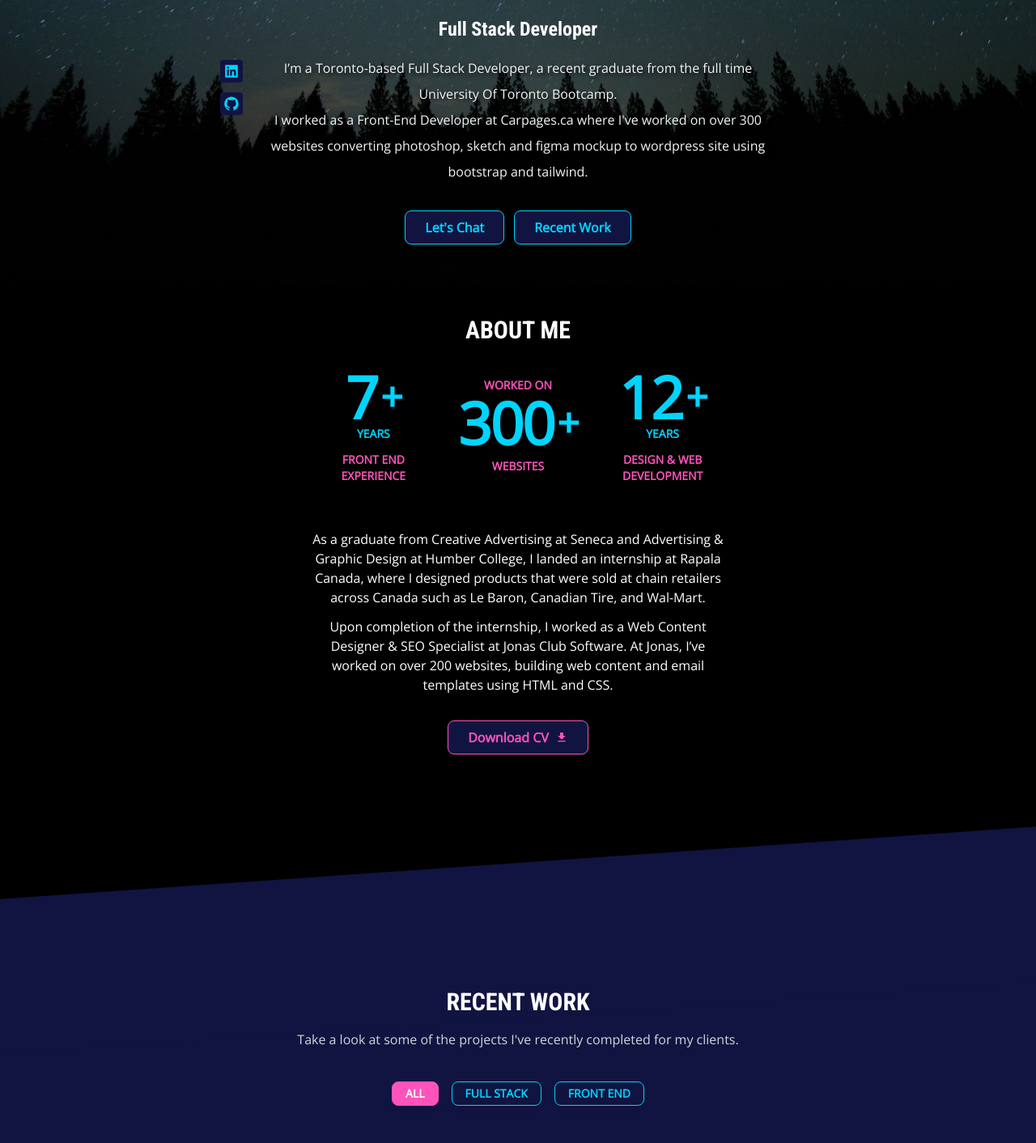
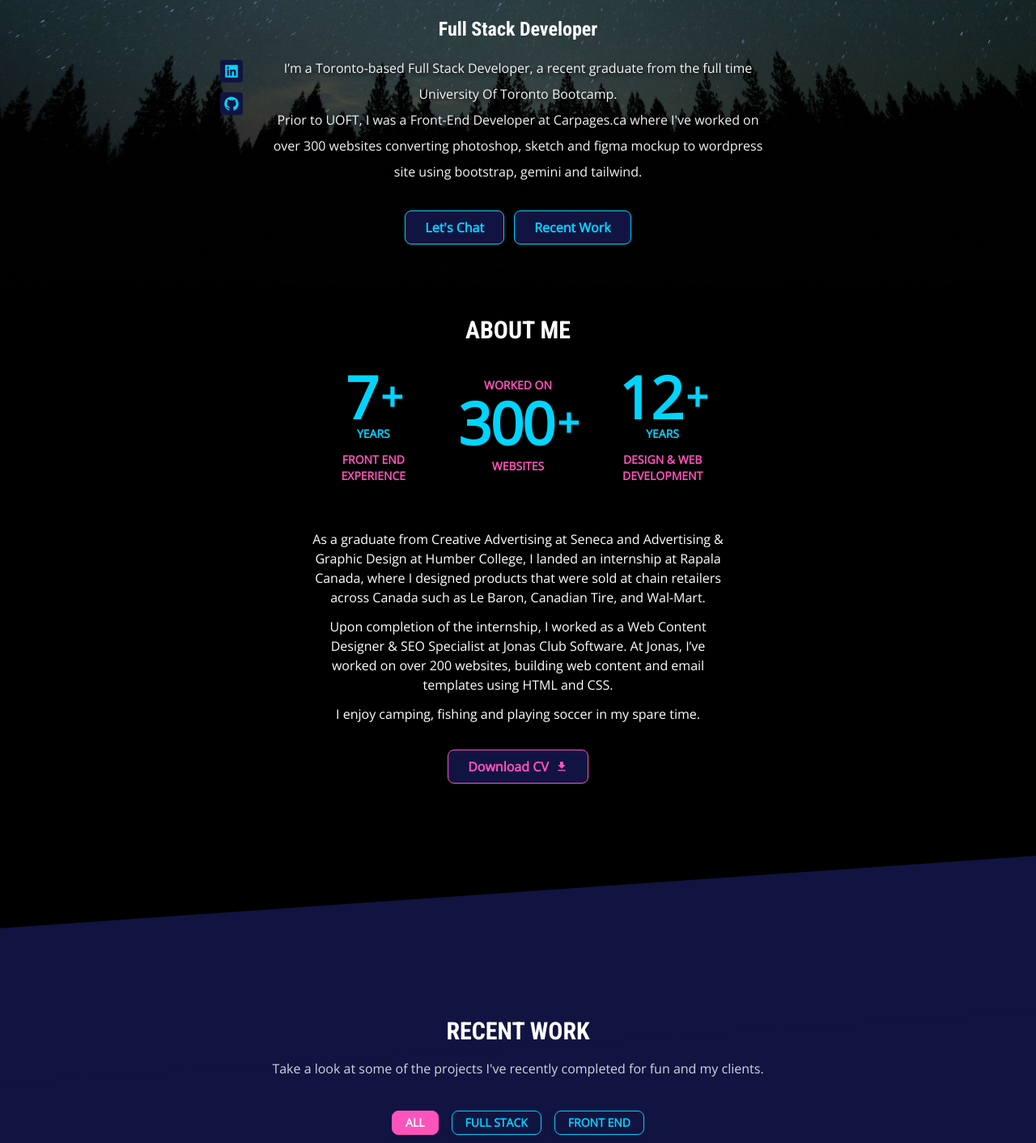
Before and after one commit to johnxlai/2023-portfolio, a React (Create React App) app: page / in a window 1280 px wide. Shown: the part 480-1892 px from the top of the page at 81% size. Built offline with nearby package versions, Linux system fonts and the light colour scheme.

Commit message:
Update content

```diff
--- a/src/components/sections/about/About.js
+++ b/src/components/sections/about/About.js
@@ -43,11 +43,15 @@ const About = () => {
               Wal-Mart.
             </p>
 
-            <p className="mb-8">
+            <p className="mb-3">
               Upon completion of the internship, I worked as a Web Content
               Designer & SEO Specialist at Jonas Club Software. At Jonas, I’ve
               worked on over 200 websites, building web content and email
               templates using HTML and CSS.
+            </p>
+
+            <p className="mb-8">
+              I enjoy camping, fishing and playing soccer in my spare time.
             </p>
 
             <a
--- a/src/components/sections/contact/Contact.js
+++ b/src/components/sections/contact/Contact.js
@@ -10,9 +10,9 @@ const Contact = () => {
       id="contact"
       className="angled-accent px-4 bg-secondary z-10"
       data-aos="fade-up">
-      <div className="container  mx-auto md:w-1/2 lg:w-1/4 text-primary border border-primary p-8 relative z-10">
+      <div className="container mx-auto md:w-1/2 lg:w-1/4 text-primary border border-primary p-8 relative z-10">
         <h3 className="section-heading text-white mb-2">SAY HELLO</h3>
-        <p className="mb-4 text-gray-300">
+        <p className="mb-4 text-gray-100">
           Let's get in touch, shoot me a message!
         </p>
         <div className="mb-5">
@@ -41,7 +41,7 @@ const Contact = () => {
             );
           })}
           <li>
-            <a className="hover:text-tertiary" href={CV} download>
+            <a className="hover:text-tertiary text-tertiary" href={CV} download>
               <BsFiletypeDocx size={20} />
             </a>
           </li>
--- a/src/components/sections/header/Header.js
+++ b/src/components/sections/header/Header.js
@@ -26,7 +26,7 @@ const Header = () => {
           John Lai
         </h1>
         <h2
-          className="text-uppercase text-1xl lg:text-2xl text-md mb-4 typewriter"
+          className="text-uppercase text-xl lg:text-2xl mb-4 typewriter"
           data-aos="fade-up">
           Full Stack Developer
         </h2>
@@ -51,9 +51,9 @@ const Header = () => {
             full time University Of Toronto Bootcamp.
           </p>
           <p>
-            I worked as a Front-End Developer at Carpages.ca where I've worked
-            on over 300 websites converting photoshop, sketch and figma mockup
-            to wordpress site using bootstrap and tailwind.
+            Prior to UOFT, I was a Front-End Developer at Carpages.ca where I've
+            worked on over 300 websites converting photoshop, sketch and figma
+            mockup to wordpress site using bootstrap, gemini and tailwind.
           </p>
         </div>
         <div className="flex gap-3" data-aos="fade-up">
--- a/src/components/sections/portfolio/Portfolio.js
+++ b/src/components/sections/portfolio/Portfolio.js
@@ -29,8 +29,8 @@ const Portfolio = () => {
       <div className="container mx-auto text-center relative z-[1]">
         <h3 className="section-heading mb-4">Recent Work</h3>
         <p className="mb-10 w-1/2 mx-auto text-gray-300">
-          Take a look at some of the projects I've recently completed for my
-          clients.
+          Take a look at some of the projects I've recently completed for fun
+          and my clients.
         </p>
         <div className="portfolio-container">
           <ProjectsCategories
```
